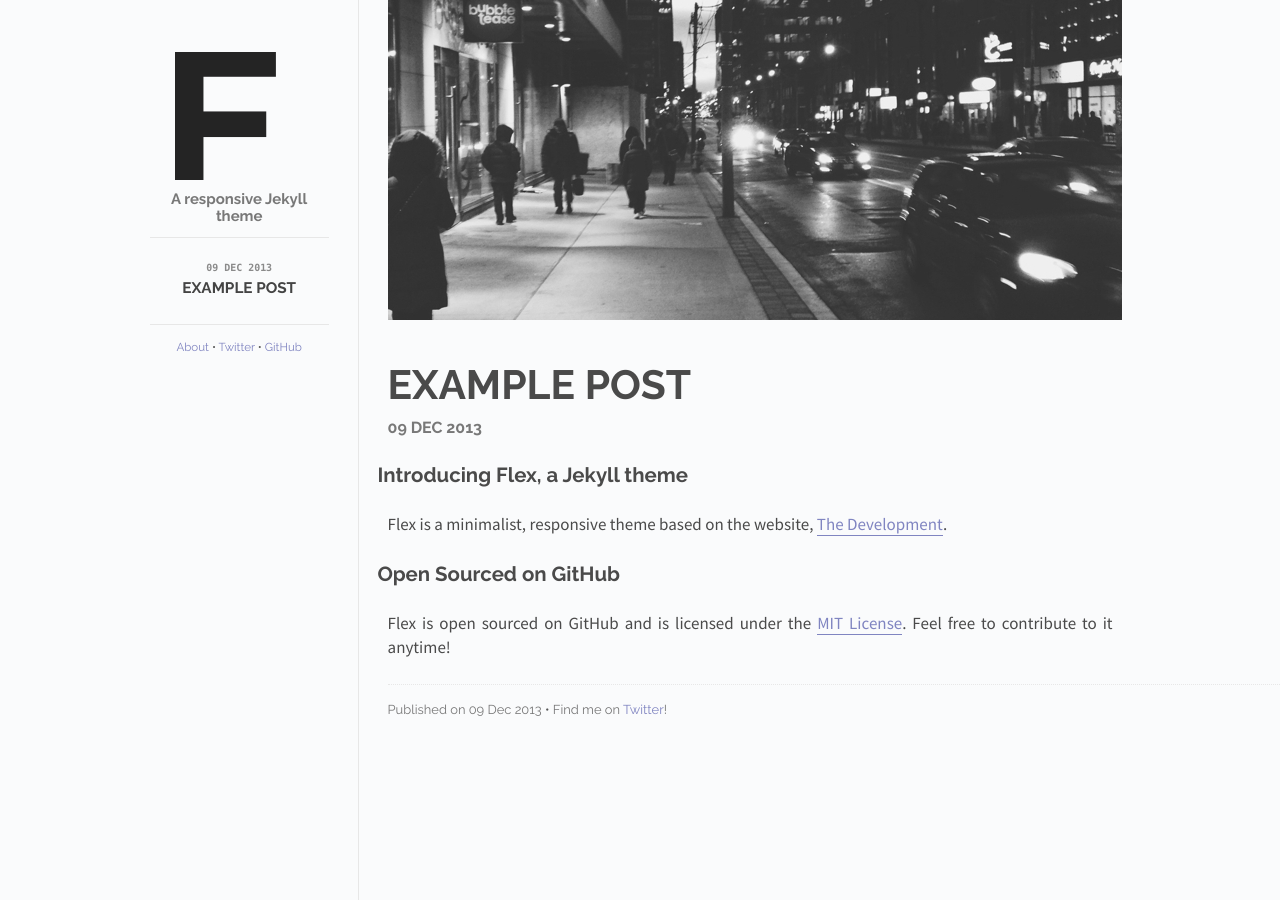
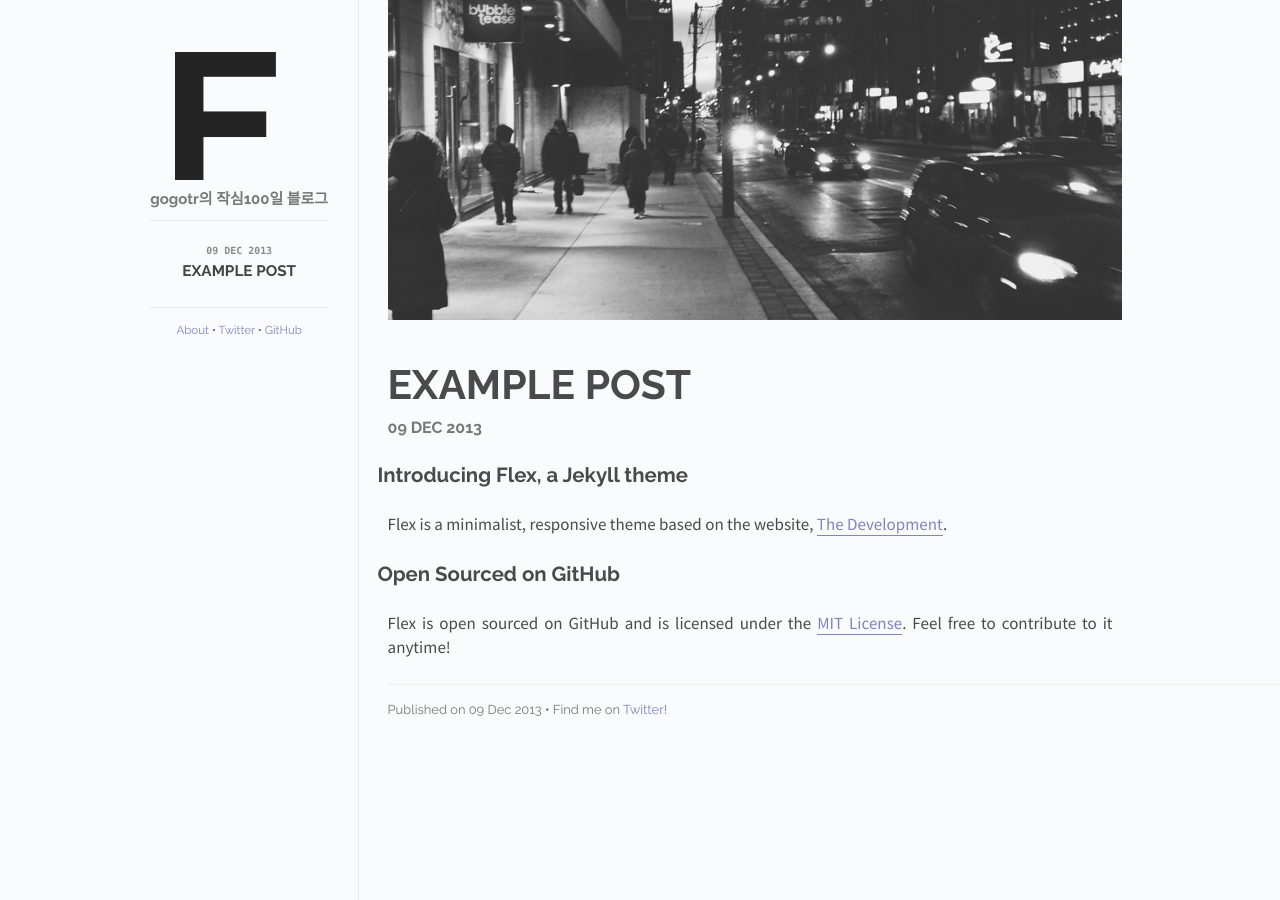
Before and after one commit to gogotr/gogotr.github.io, a Jekyll site: the page built from index.html, in a window 1280 px wide. Built offline with Jekyll 4.4.1, drawn with Linux system fonts in a browser that asks for light colours; Markdown is read by kramdown in place of the engine named in the settings.

Commit message:
블로그 수정

```diff
--- a/_layouts/default.html
+++ b/_layouts/default.html
@@ -24,7 +24,7 @@
       <div class="sidebar" id="sidebar">
         <div class="header">
           <h1 class="title"><a href="/"><img id="logo" src="/images/logo.png"></a></h1>
-          <span class="tagline">A responsive Jekyll theme</span>
+          <span class="tagline">gogotr의 작심100일 블로그</span>
         </div>
         <div class="posts">
           <ul class="posts-list">
@@ -42,7 +42,7 @@
           <span id="footer-links">
             <a href="" class="footer-link">About</a> <span class="separator">&bull;</span>
             <a href="" class="footer-link">Twitter</a> <span class="separator">&bull;</span>
-            <a href="" class="footer-link">GitHub</a>
+            <a href="https://github.com/gogotr" class="footer-link">GitHub</a>
           </span>
         </div>
       </div>
```
Also changed, not shown: 1 other file.
